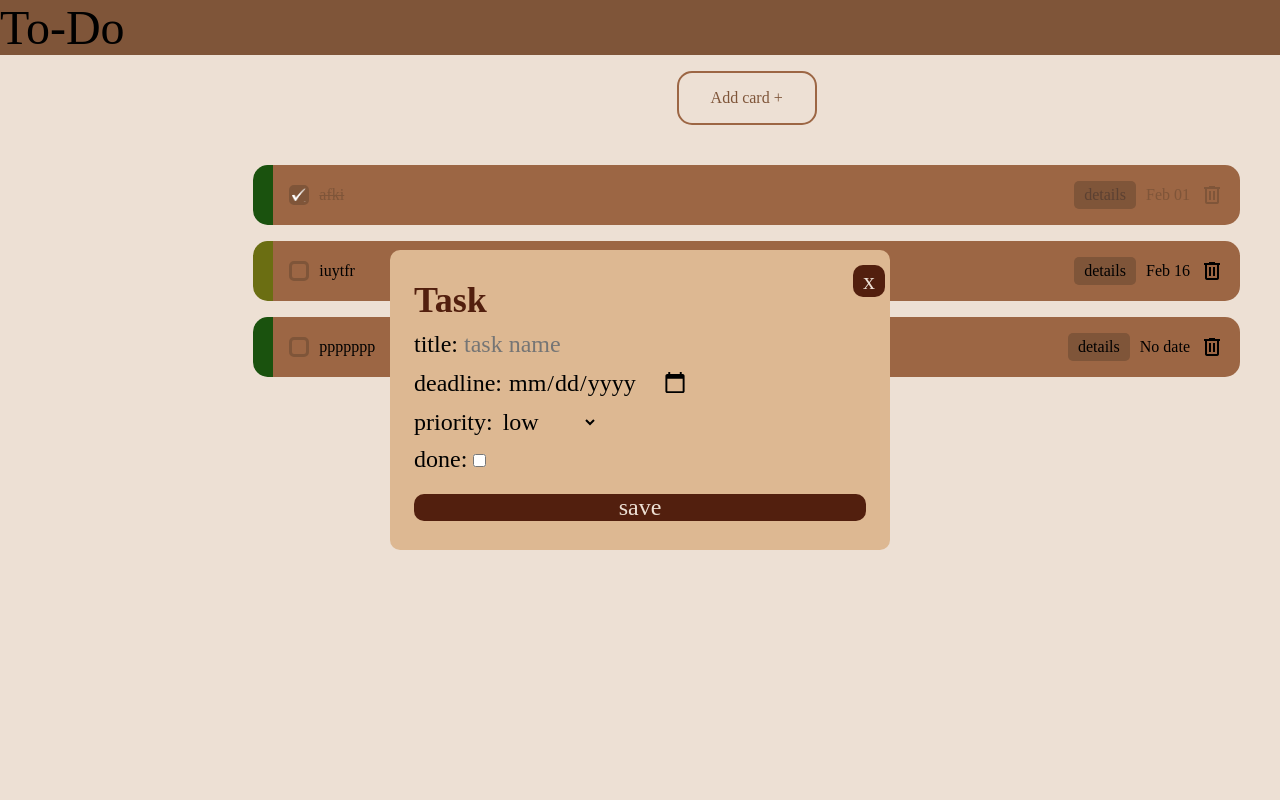
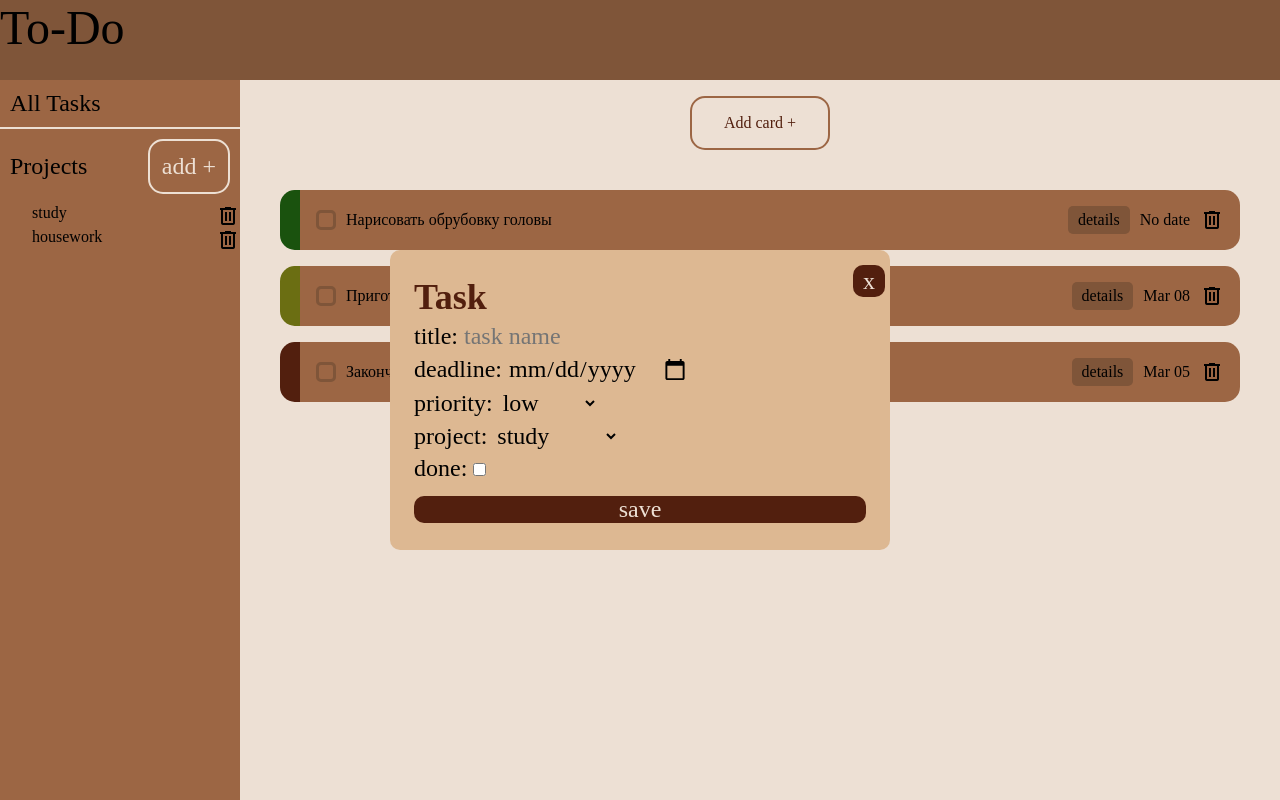
Before and after one commit to Alexandra-Vikhareva/ToDoList, a website built with webpack: page src/template.html in a window 1280 px wide. Both pictures are taken after a click on the button "Add card +". Built offline with nearby package versions, Linux system fonts and the light colour scheme.

Commit message:
Добавлены проекты

```diff
--- a/src/index.js
+++ b/src/index.js
@@ -3,6 +3,7 @@ import Task from './task'
 import { taskList, } from './taskList'
 import './style.css'
 const { format } = require("date-fns");
+import { projects } from './projects';
 
 function createCard(task) {
 
@@ -77,7 +78,7 @@ function drawCards(lst){
 
     for (let el of lst){
         const a = createCard(el);
-        cards.prepend(a);
+        cards.append(a);
     }
 }
 
@@ -110,7 +111,10 @@ function drawForm(info, e) {
         priority = document.createElement('select'),
         labelPriority = document.createElement('label'),
         content = document.querySelector('#content'),
-        save = document.createElement('button');
+        save = document.createElement('button'),
+        project = document.createElement('select'),
+        labelProject = document.createElement('label'),
+        projectDiv = document.createElement('div');
 
     name.textContent = 'Task';
 
@@ -147,6 +151,15 @@ function drawForm(info, e) {
     labelPriority.textContent = 'priority: ';
     priorityDiv.append(labelPriority, priority);
 
+    project.id = 'project';
+    for (let el of projects.projectList){
+        addOption(project, el, el);
+    }
+    project.value = info.project;
+    labelProject.setAttribute('for', 'project');
+    labelProject.textContent = 'project: ';
+    projectDiv.append(labelProject, project);
+
     save.textContent = 'save';
     save.type = 'button';
 
@@ -154,7 +167,7 @@ function drawForm(info, e) {
     close.type = 'button';
     close.id = 'close';
 
-    form.append(close, name, titleDiv, dateDiv, priorityDiv, doneDiv, save);
+    form.append(close, name, titleDiv, dateDiv, priorityDiv, projectDiv, doneDiv, save);
     form.className = 'form';
     content.append(form);
 
@@ -164,8 +177,9 @@ function drawForm(info, e) {
             info.title = title.value;
             date.value == ''
                 ? info.dueDate = 'No date'
-                : info.dueDate = date.value
+                : info.dueDate = date.value;
             info.priority = priority.value;
+            info.project = project.value;
             info.done = done.checked;
             taskList.addTask(new Task(...Object.values(info)));
             const newCard = createCard(info);
@@ -179,6 +193,7 @@ function drawForm(info, e) {
                         ? info.dueDate = 'No date'
                         : info.dueDate = date.value
                     info.priority = priority.value;
+                    info.project = project.value;
                     info.done = done.checked;
                     const newCard = createCard(info);
                     cards.insertBefore(newCard, elem);
@@ -201,9 +216,85 @@ function addOption(select, text, value){
 const addCard = document.querySelector('#add');
 addCard.addEventListener('click', (e) => {drawForm(new Task(''), e)});
 
-taskList.addTask(new Task('afki', new Date(2025, 1, 1), 'low', 'home', true));
-taskList.addTask(new Task('iuytfr', new Date(2025, 1, 16), 'medium', 'home'));
-taskList.addTask(new Task('ppppppp'));
+taskList.addTask(new Task('Закончить сайт', new Date(2025, 2, 5), 'high', 'study', false));
+taskList.addTask(new Task('Приготовить торт', new Date(2025, 2, 8), 'medium', 'housework'));
+taskList.addTask(new Task('Нарисовать обрубовку головы', 'No date', 'low', 'study'));
 
-drawCards(taskList.toDos)
-console.log()
+drawCards(taskList.toDos);
+drawProjects(projects.projectList)
+
+const home = document.querySelector('#home');
+home.addEventListener('click', () => {drawCards(taskList.toDos)})
+
+const addProjects = document.querySelector('#addProjects');
+addProjects.addEventListener('click', () => {
+    console.log('alfh')
+    const form = document.createElement('form'),
+          close = document.createElement('button'),
+          name = document.createElement('h2'),
+          title = document.createElement('input'),
+          titleDiv = document.createElement('div'),
+          lableTitle = document.createElement('label'),
+          save = document.createElement('button');
+
+    name.textContent = 'Project';
+
+    title.type = 'text';
+    title.id = 'title';
+    title.placeholder = 'project name';
+    lableTitle.setAttribute('for', 'title');
+    lableTitle.textContent = 'project title: ';
+    titleDiv.append(lableTitle, title);
+
+    save.textContent = 'save';
+    save.type = 'button';
+
+    close.textContent = 'x';
+    close.type = 'button';
+    close.id = 'close';
+
+    form.append(close, name, titleDiv, save);
+    form.className = 'form';
+    content.append(form);
+
+    close.addEventListener('click', () => form.remove());
+
+    save.addEventListener('click', () => {
+        const newProject = document.createElement('li');
+        newProject.textContent = title.value;
+        const nav = document.querySelector('nav');
+        const del = document.createElement('span');
+        del.className = 'material-symbols-outlined';
+        del.textContent = 'delete';
+        newProject.append(del);
+        nav.append(newProject);
+        projects.addProject(newProject.textContent.slice(0, -6));
+        form.remove();
+        newProject.addEventListener('click', () => drawCards(taskList.toDos.filter((task) => task.project == newProject.textContent.slice(0, -6))));
+        del.addEventListener('click', (e) => {
+            projects.deleteProject(e.target.parentElement.textContent.slice(0,-6));
+            e.target.parentElement.remove();
+            console.log(projects.projectList)
+        })
+    })
+})
+
+function drawProjects(lst) {
+    const nav = document.querySelector('nav');
+
+    for (let el of lst){
+        const a = document.createElement('li');
+        const del = document.createElement('span');
+        del.className = 'material-symbols-outlined';
+        del.textContent = 'delete';
+        a.textContent = el;
+        a.append(del);
+        nav.append(a);
+        a.addEventListener('click', () => drawCards(taskList.toDos.filter((task) => task.project == a.textContent.slice(0, -6))));
+        del.addEventListener('click', (e) => {
+            projects.deleteProject(e.target.parentElement.textContent.slice(0,-6));
+            e.target.parentElement.remove();
+            console.log(projects.projectList)
+        })
+    }
+}
--- /dev/null
+++ b/src/projects.js
@@ -0,0 +1,16 @@
+import { taskList } from "./taskList";
+const projects = (function(){
+    const projectList = ['study', 'housework'];
+
+    const addProject = (project) => {projectList.push(project)}
+
+    const deleteProject = (project) => {
+        for (let task of taskList.getTasks('project', project)) {
+            taskList.delTask(task)
+        };
+        projectList.splice(projectList.indexOf(project), 1);
+    }
+    return {projectList, addProject, deleteProject}
+})();
+
+export { projects, }
--- a/src/style.css
+++ b/src/style.css
@@ -98,10 +98,11 @@ header{
 }
 
 #content{
-
+    width: 100vw;
+    height: 100vh;
     display: grid;
-    grid-template-columns: 1fr 5fr;
-    grid-template-rows: 1fr 10fr;
+    grid-template-columns: 15em 1fr;
+    grid-template-rows: 5rem 1fr;
 }
 
 header{
@@ -212,7 +213,11 @@ header{
     margin: 1em 0 0 0;
     padding: 1em 2em;
     border-radius: 15px;
-    color: #7F5539;
+    color: #521f0e;
+}
+
+#add:hover {
+    background-color: #9c6644;
 }
 
 #list {
@@ -226,3 +231,43 @@ header{
     height: 4vh;
     width: 4vh;
 }
+
+nav {
+    background-color: #9c6644;
+    display: flex;
+    flex-direction: column;
+}
+
+#home {
+    border-bottom: 2px solid #EDE0D4;
+    font-size: 1.5em;
+    padding: 10px;
+}
+
+#projects {
+    font-size: 1.5em;
+    padding: 10px;
+    display: flex;
+    align-items: center;
+}
+
+li button {
+    padding: 0.5em;
+    margin-left: auto;
+    border: 2px solid #EDE0D4;
+    border-radius: 15px;
+    color: #EDE0D4;
+}
+
+li{
+    list-style-type: none;
+    padding-left: 2em;
+    display: flex;
+}
+li span{
+    margin-left: auto;
+}
+
+li button:hover{
+    background-color: #521f0e;
+}
--- a/src/task.js
+++ b/src/task.js
@@ -1,6 +1,6 @@
 const { format } = require("date-fns");
 export default class Task {
-    constructor(title, dueDate = 'No date', priority = 'low', project = 'home', done = false) {
+    constructor(title, dueDate = 'No date', priority = 'low', project = 'study', done = false) {
         this.title = title;
         this.dueDate = dueDate;
         this.priority = priority;
--- a/src/template.html
+++ b/src/template.html
@@ -14,7 +14,9 @@
         </header>
         <nav>
             <ul>
-
+                <li id="home">All Tasks</li>
+                <li id="projects">Projects <button id="addProjects">add +</button></li>
+                <li></li>
             </ul>
         </nav>
         <div id="list">
```
